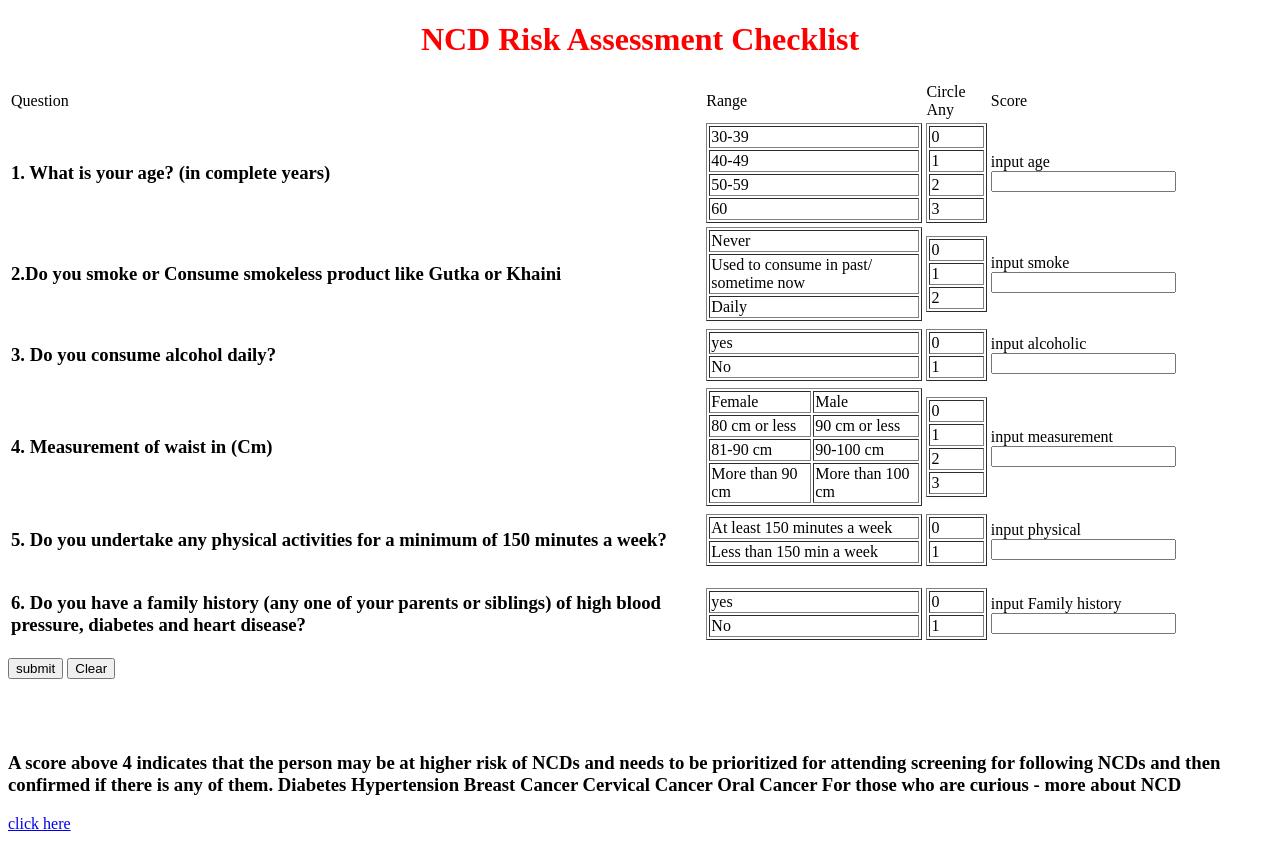
After one commit to amanjhaaa/ncd-assessmentpythonmongo, a Flask app: template templates/ncd1.html in a window 1280 px wide. The commit adds this page. Run offline with Flask 2, Linux system fonts and the light colour scheme; the template is opened without the code that fills it, so the values that code supplies are empty.

Commit message:
fifth commit

```diff
--- a/app.py
+++ b/app.py
@@ -1,10 +1,24 @@
 
-from flask import Flask,render_template,request,session
+# from crypt import methods
+from flask import Flask,render_template,request
 app = Flask(__name__)#interface between webserver and web application
 
 
-@app.route('/', methods=['GET',"POST"])
+@app.route("/" , methods = ['GET','POST'])
 def home():
+    return render_template("registration.html")
+
+@app.route('/res',methods=['GET',"POST"])
+def res():
+    if request.method == "POST":
+        firstname = request.form.get('firstname')
+    return render_template('result1.html', fname=firstname)
+
+
+
+
+@app.route('/login/', methods=['GET',"POST"])
+def ncd():
     return render_template('ncd.html')
 
 @app.route('/result',methods=['GET',"POST"])
--- a/templates/ncd.html
+++ b/templates/ncd.html
@@ -18,7 +18,7 @@
 
         }
     </style> -->
-    <link rel="stylesheet" href="static\ncd.css">
+    <link rel="stylesheet" href="C:\Users\aman.kumar\Documents\assignment\static\ncd.css">
 </head>
 
 <body>
--- /dev/null
+++ b/templates/ncd1.html
@@ -0,0 +1,330 @@
+<!doctype html>
+<html lang="en">
+  <head>
+    <meta charset="utf-8">
+    <meta name="viewport" content="width=device-width, initial-scale=1">
+    <title>ncd risk assessment</title>
+
+<body>
+ </head>
+  <body>
+   <div class="container-fluid">
+
+  <form method = "post" action = "/result" >
+  <center>
+  <h1 style="color:red" >NCD Risk Assessment Checklist</h1>
+  </center>
+
+    <table>
+      <tr class="myTable">
+        <td>Question</td>
+        <td>Range</td>
+        <td>Circle Any</td>
+        <td>Score</td>
+      </tr>
+
+      <tr>
+        <td>
+          <h3>1. What is your age? (in complete years)</h3>
+        </td>
+        <td>
+          <table class="myTable" width="100%" border="dotted dashed solid double">
+            <tr>
+              <td>30-39 </td>
+            </tr>
+            <tr>
+              <td>40-49</td>
+            </tr>
+            <tr>
+              <td>50-59</td>
+              <tr>
+                <td>60</td>
+              </tr>
+            </table>
+          </td>
+          <td>
+            <table class="myTable" width="100%" border="dotted dashed solid double">
+              <tr>
+                <td>0 </td>
+              </tr>
+              <tr>
+                <td>1</td>
+              </tr>
+              <tr>
+              <td>2</td>
+            </tr>
+            <tr>
+              <td>3</td>
+            </tr>
+          </table>
+        </td>
+        <td>
+
+
+          <div>
+            <label>input age </label><br>
+            <input type="number" id="age" name="age" />
+
+
+
+          </div>
+        </td>
+
+
+
+      </tr>
+
+
+      <tr>
+        <td>
+          <h3>2.Do you smoke or Consume smokeless product like Gutka or Khaini</td></h3>
+        <td>
+          <table class="myTable" width="100%" border="dotted dashed solid double">
+
+            <tr>
+
+              <td> Never </td>
+            </tr>
+            <tr>
+              <td> Used to consume in past/ sometime now </td>
+
+            </tr>
+            <tr>
+              <td> Daily</td>
+
+            </table>
+          </td>
+          <td>
+            <table class="myTable" width="100%" border="dotted dashed solid double">
+              <tr>
+                <td>0 </td>
+              </tr>
+              <tr>
+                <td>1</td>
+              </tr>
+              <tr>
+                <td>2</td>
+              </tr>
+
+            </table>
+          </td>
+          <td>
+
+
+            <div>
+              <label>input smoke</label><br>
+              <input type="number" id="smoke" name="smoke" />
+            </td>
+          </tr>
+          <!-- 3rd para -->
+
+
+          <tr>
+            <td><h3>
+              3. Do you consume alcohol daily?</h3></td>
+              <td>
+                <table class="myTable" width="100%" border="dotted dashed solid double">
+
+
+
+                <tr>
+
+                  <td> yes </td>
+                </tr>
+                <tr>
+                  <td> No</td>
+
+                </tr>
+
+              </table>
+            </td>
+            <td>
+          <table class="myTable" width="100%" border="dotted dashed solid double">
+            <tr>
+              <td>0 </td>
+            </tr>
+            <tr>
+              <td>1</td>
+            </tr>
+
+          </table>
+        </td>
+        <td>
+
+          <div>
+            <label>input alcoholic</label><br>
+            <input type="number" id="alcohol" name="alcohol" />
+          </div>
+
+
+
+        </td>
+      </tr>
+
+      <!-- 4th question -->
+
+      <tr>
+        <td><h3>4. Measurement of waist in (Cm)</h3></td>
+        <td>
+          <table class="myTable" width="100%" border="dotted dashed solid double">
+            <tr>
+
+              <td>Female</td>
+              <td> Male</td>
+            </tr>
+            <tr>
+
+              <td>80 cm or less</td>
+              <td> 90 cm or less</td>
+            </tr>
+            <tr>
+              <td>81-90 cm</td>
+              <td> 90-100 cm</td>
+            </tr>
+            <tr>
+
+              <td>More than 90 cm</td>
+              <td> More than 100 cm</td>
+            </tr>
+
+          </table>
+        </td>
+        <td>
+          <table class="myTable" width="100%" height="100%" border="dotted dashed solid double">
+            <tr>
+              <td>0 </td>
+            </tr>
+            <tr>
+              <td>1</td>
+            </tr>
+            <tr>
+              <td>2</td>
+            </tr>
+            <tr>
+              <td>3</td>
+            </tr>
+
+
+          </table>
+        </td>
+        <td>
+
+
+          <div>
+           <!--<label>GENDER</label>
+            Male<input type="radio" name="male"> FeMale<input type="radio" name="female">
+            <br>-->
+            <label>input measurement</label>
+            <input type="number" id="measurement" name="measurement" autocomplete="off" />
+
+          </div>
+        </td>
+      </tr>
+
+
+      <!-- 5th para -->
+      <tr>
+        <td><h3>5. Do you undertake any physical activities for a minimum of 150 minutes a week?
+        </h3></td>
+        <td>
+          <table class="myTable" width="100%" border="dotted dashed solid double">
+            <tr>
+              <td> At least 150 minutes a week
+              </td>
+            </tr>
+            <tr>
+              <td> Less than 150 min a week</td>
+            </tr>
+          </table>
+        </td>
+        <td>
+          <table class="myTable" width="100%" height="100%" border="dotted dashed solid double">
+            <tr>
+              <td>0 </td>
+            </tr>
+            <tr>
+              <td>1</td>
+            </tr>
+
+          </table>
+        </td>
+        <td>
+
+
+          <div>
+            <label>input physical</label><br>
+            <input type="number" id="physical" name="physical" autocomplete="off" />
+
+          </div>
+        </td>
+      </tr>
+
+      <!-- 6thpara -->
+
+      <tr>
+        <td><h3>6. Do you have a family history (any one of your parents or siblings) of high blood pressure, diabetes
+          and
+          heart
+          disease?
+        </h3>
+        </td>
+        <td>
+          <table class="myTable" width="100%" border="dotted dashed solid double">
+            <tr>
+              <td> yes </td>
+            </tr>
+            <tr>
+              <td> No</td>
+
+            </tr>
+          </table>
+        </td>
+        <td>
+          <table class="myTable" width="100%" height="100%" border="dotted dashed solid double">
+            <tr>
+              <td>0 </td>
+            </tr>
+            <tr>
+              <td>1</td>
+            </tr>
+
+          </table>
+        </td>
+        <td>
+          <div>
+            <label>input Family history</label>
+            <input type="number" id="history" name="history" autocomplete="off" />
+
+          </div>
+        </td>
+
+      </tr>
+
+    </table>
+
+    <!--<button type="submit" class="btn btn-primary">Submit</button>-->
+    <input type = "submit" value = "submit">
+    <button type="reset" value="reset">Clear</button>
+  </form>
+
+</div>
+<br>
+  <br>
+  <br>
+  <h3> A score above 4 indicates that the person may be at higher risk of NCDs and needs to be prioritized for
+    attending screening for following NCDs and then confirmed if there is any of them.
+    Diabetes
+    Hypertension
+    Breast Cancer
+    Cervical Cancer
+    Oral Cancer
+    For those who are curious - more about NCD </h3>
+    <a href="https://www.who.int/news-room/fact-sheets/detail/noncommunicable-diseases ">click here</a>
+
+    <!--<p>If you click the "Submit" button, the form-data will be sent to a page called "/submit".</p>-->
+
+
+    <script src="https://cdn.jsdelivr.net/npm/bootstrap@5.2.2/dist/js/bootstrap.bundle.min.js" integrity="sha384-OERcA2EqjJCMA+/3y+gxIOqMEjwtxJY7qPCqsdltbNJuaOe923+mo//f6V8Qbsw3" crossorigin="anonymous"></script>
+
+</body>
+</html>
--- a/templates/result1.html
+++ b/templates/result1.html
@@ -17,7 +17,7 @@
 </head>
 <body>
 
-    <h1>The score you got in NCD risk assessment {{add1}}</h1>
+    <h1>The score you {{fname}} got in NCD risk assessment {{add1}}</h1>
     <h1>Prescription is: {{prescription}}</h1>
 
     <form action="/back" method=post>
```
Also changed, not shown: app1.py (added, +65 -0 lines), templates/registration.html (added, +143 -0 lines), static/ncd.png (deleted).
